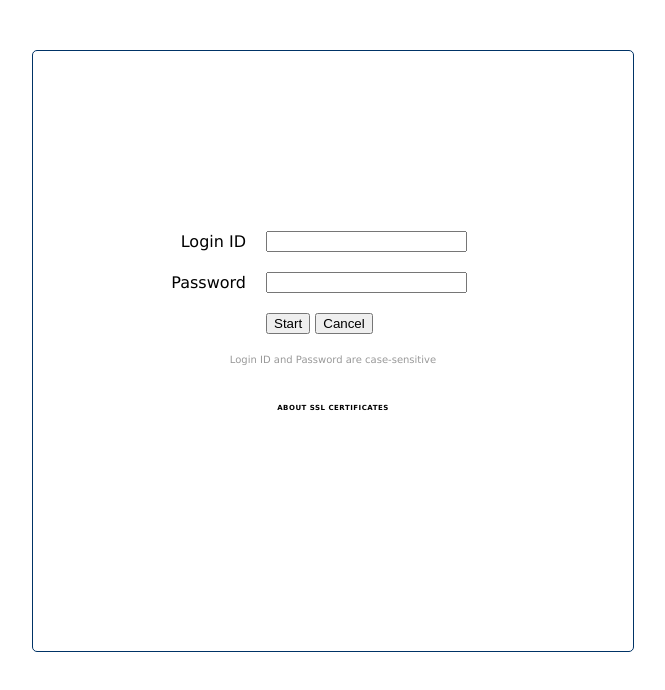
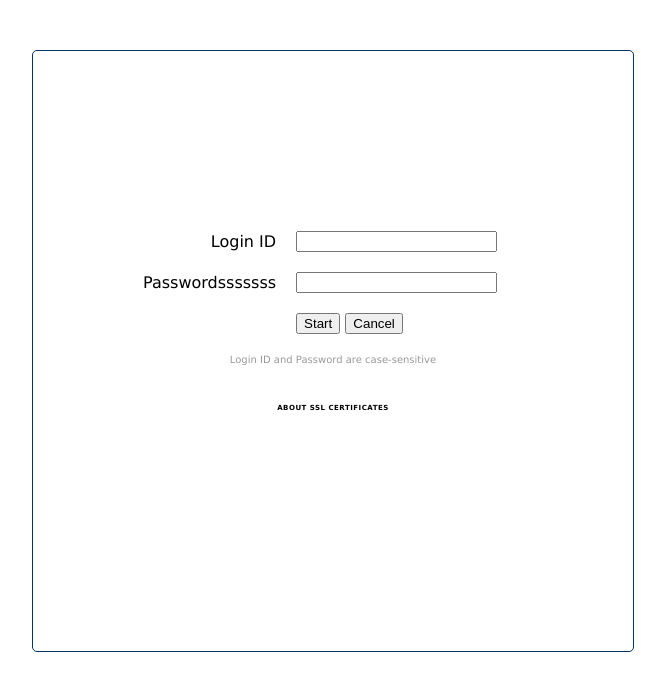
Before and after one commit to gcbnew2014/gcbnew2014.github.io, a plain HTML site: page smartnet/smartnet.html in a window 1280 px wide. Shown: the whole page, without its empty margins (307-972 px from the left). Drawn offline with Linux system fonts and the light colour scheme.

Commit message:
Make more changes to login form

```diff
--- a/smartnet/smartnet.html
+++ b/smartnet/smartnet.html
@@ -112,7 +112,7 @@ text-align:center;
             </label></td>
         </tr>
         <tr>
-          <td><div align="right">Password</div></td>
+          <td><div align="right">Passwordsssssss</div></td>
           <td><input type="password" name="password" size="22">
 		  </td>
         </tr>
```
